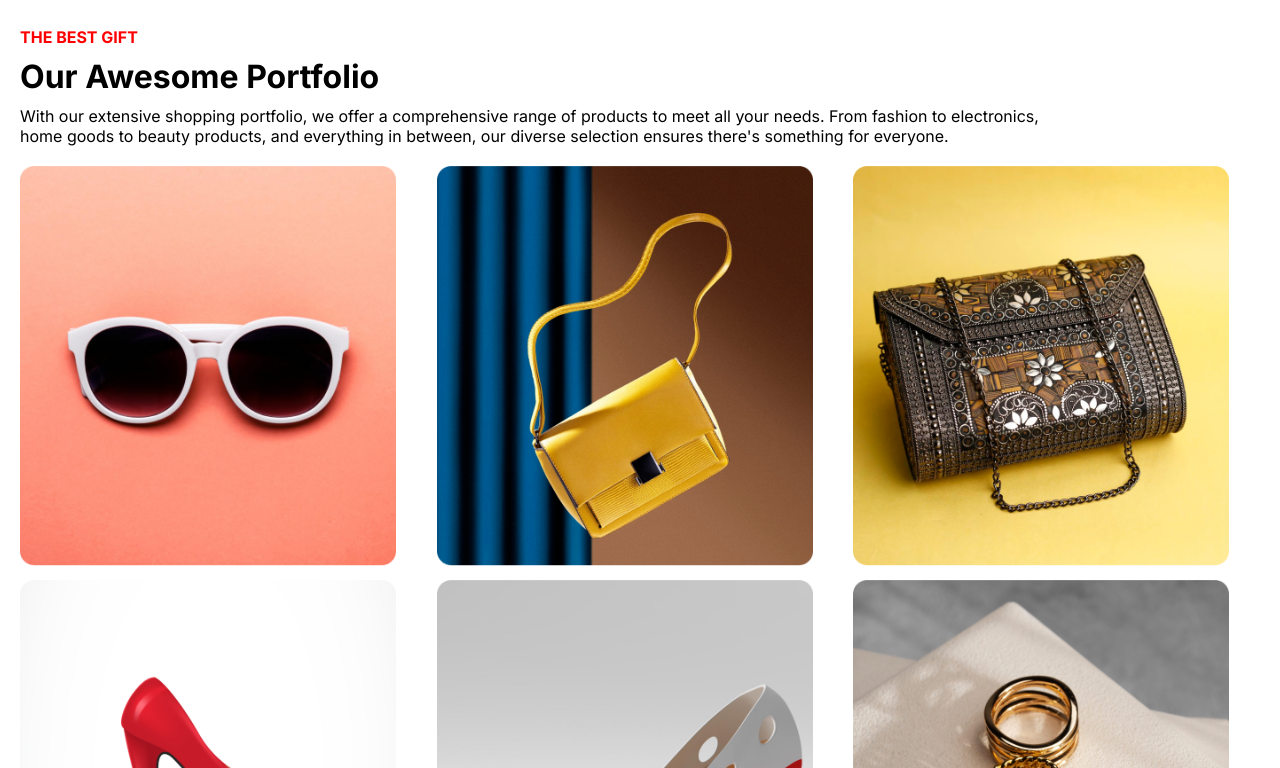
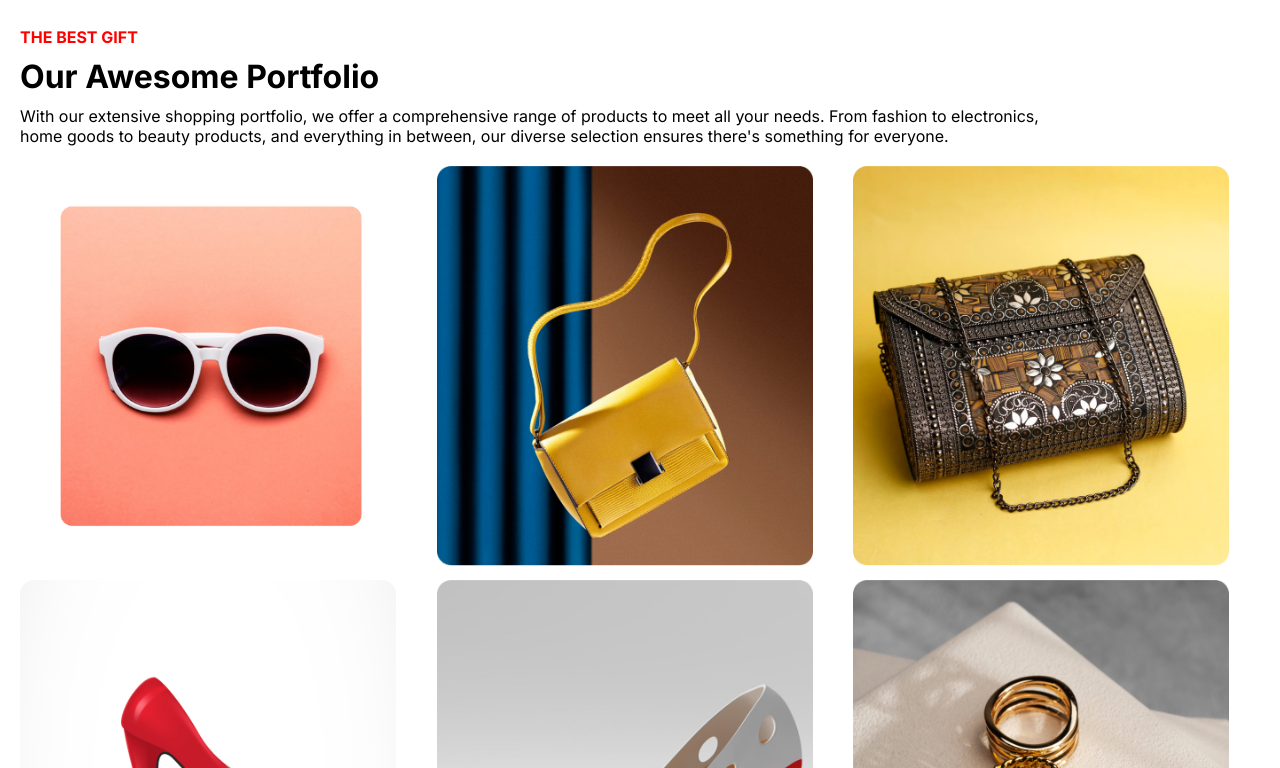
Before and after one commit to Akther2034165/new-year-new-mission, a plain HTML site: page index.html in a window 1280 px wide. In both pictures the pointer is over the element 223 px from the left and 2555 px from the top of the page. Shown: the part 2187-2955 px from the top of the page. Drawn offline with Linux system fonts and the light colour scheme.

Commit message:
add hover effect

```diff
--- a/styles/style.css
+++ b/styles/style.css
@@ -183,6 +183,12 @@
   grid-gap: 10px;
   margin: 20px 0;
 }
+.porfolio-card-container div {
+  transition: transform 0.3s ease;
+}
+.porfolio-card-container div:hover {
+  transform: scale(0.8);
+}
 .porfolio-card-container div > img {
   height: 400px;
 }
```
